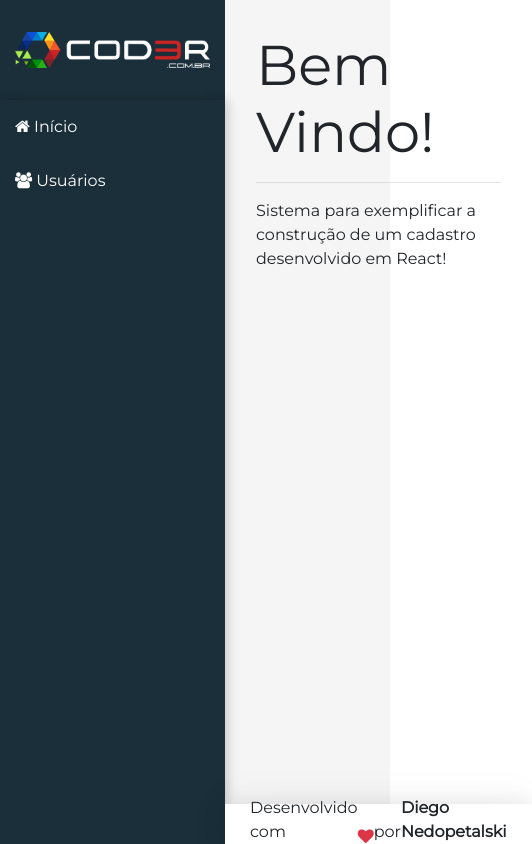
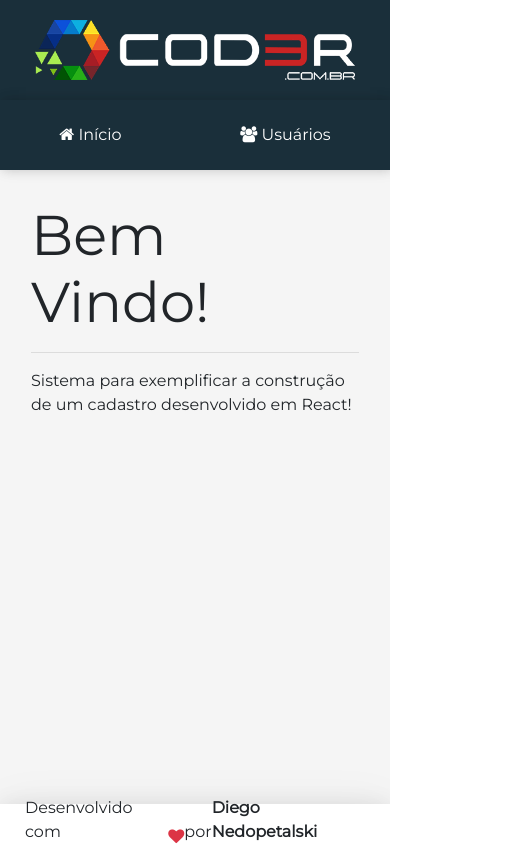
Before and after one commit to DiegoNedopetalski/projetoCadastroUsuario, a React (Create React App) app in the folder frontend/: page / in a window 390 px wide. Shown: the whole page, 532 px wide, since content can reach past the window. Built offline with nearby package versions, Linux system fonts and the light colour scheme.

Commit message:
add responsive

```diff
--- a/frontend/src/components/templates/Logo.css
+++ b/frontend/src/components/templates/Logo.css
@@ -9,3 +9,9 @@
     padding: 0 15px;
     width: 100%;
 }
+
+@media(max-width: 576px) {
+    aside.logo img {
+        width: 350px;
+    }
+}
--- a/frontend/src/components/templates/Nav.css
+++ b/frontend/src/components/templates/Nav.css
@@ -18,3 +18,19 @@
     background: linear-gradient(135deg, #07a7a3 0%, #32dac3 100%);
 
 }
+
+@media (max-width: 768px) {
+    .menu {
+        display: flex;
+        align-items: center;
+        justify-content: space-around;
+        height: 100%;
+    }
+
+    .menu a {
+        display: inline;
+        padding: 10px;
+        margin: 0px;
+    }
+
+}
--- a/frontend/src/main/App.css
+++ b/frontend/src/main/App.css
@@ -3,15 +3,16 @@
 
     --logo-height: 100px;
     --header-height: 100px;
+    --menu-top-height: 70px;
     --aside-width: 225px;
-    --footer-heigth: 40px;
+    --footer-height: 40px;
 
     --shadow:
         0 2px 23px 0 rgba(0, 0, 0, 0.1),
         0 2px 49px 0 rgba(0, 0, 0, 0.06);
 }
 
-*{
+* {
     box-sizing: border-box;
     font-family: 'Montserrat', 'sans-serif';
 }
@@ -23,9 +24,7 @@
     display: grid;
     grid-template-columns: var(--aside-width) 1fr;
     grid-template-rows:
-        var(--header-height)
-        1fr
-        var(--footer-heigth);
+        var(--header-height) 1fr var(--footer-height);
     grid-template-areas:
         "logo header"
         "menu content"
@@ -53,3 +52,35 @@
 footer.footer {
     grid-area: footer;
 }
+
+@media(max-width: 768px) {
+    .app {
+        grid-template-rows:
+            var(--header-height)
+            var(--menu-top-height)
+            1fr
+            var(--footer-height);
+        grid-template-columns: var(--aside-width) 1fr;
+        grid-template-areas:
+            "logo header"
+            "menu menu"
+            "content content"
+            "footer footer";
+    }
+}
+
+@media(max-width: 576px) {
+    .app {
+        grid-template-rows:
+            var(--logo-height)
+            var(--menu-top-height)
+            1fr
+            var(--footer-height);
+        grid-template-columns: 1fr;
+        grid-template-areas:
+            "logo"
+            "menu"
+            "content"
+            "footer";
+    }
+}
```
Also changed, not shown: 1 other file (tests, documents, lock files or other folders).
